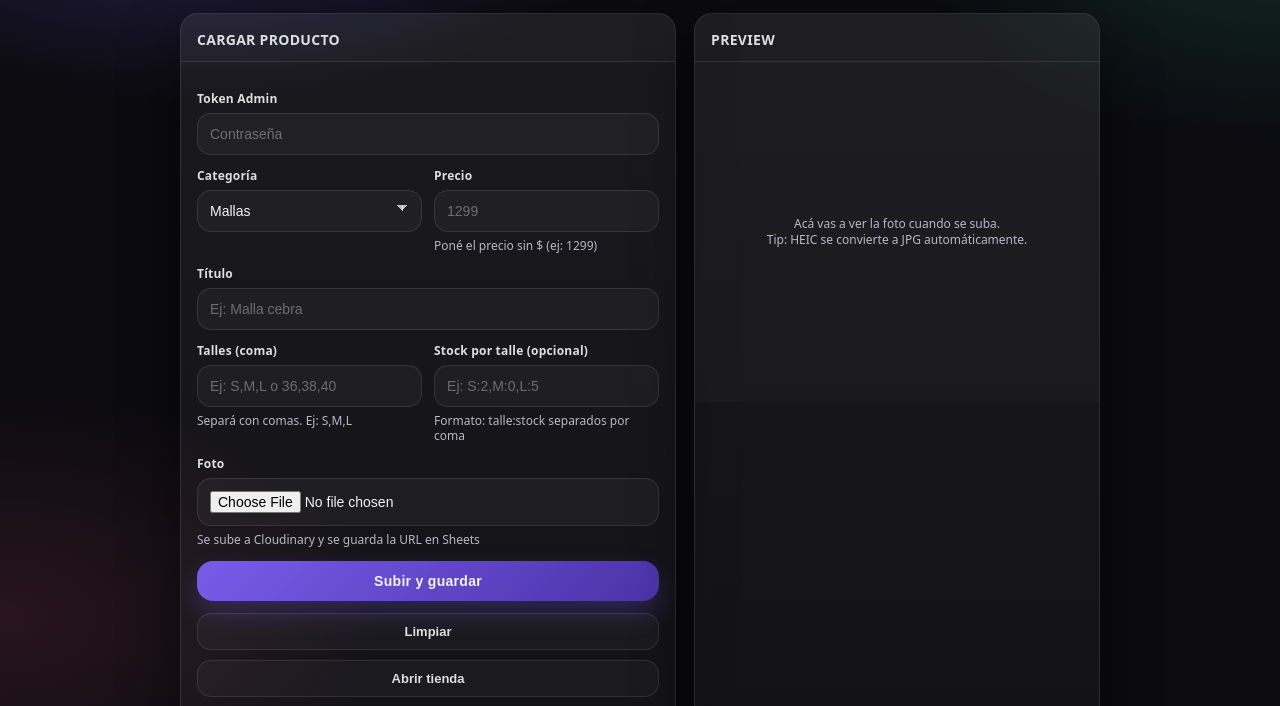
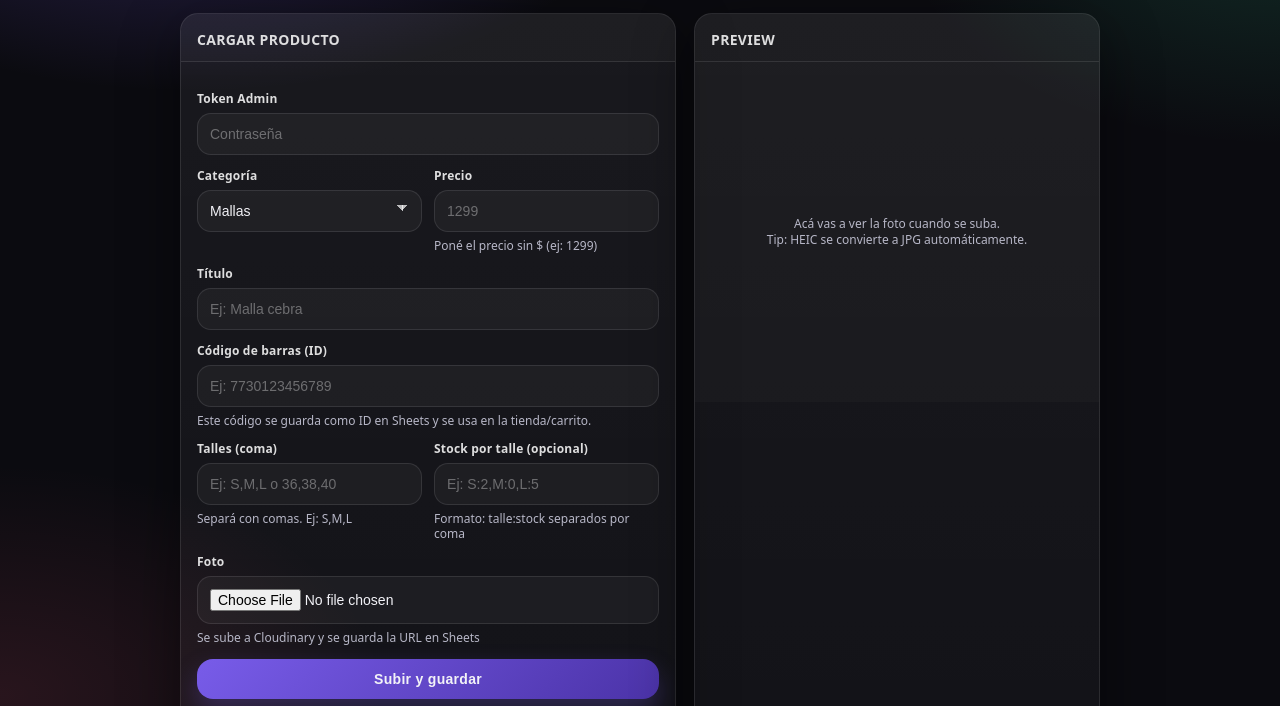
Before and after one commit to taxiradio5544/web, a website: page admin.html in a window 1280 px wide. Both pictures are taken after a click on the button "Subir y guardar". Shown: the part 86-792 px from the top of the page. Drawn offline with Linux system fonts and the light colour scheme.

Commit message:
id a admin

```diff
--- a/admin.html
+++ b/admin.html
@@ -286,6 +286,10 @@
         <label>Título</label>
         <input id="titulo" placeholder="Ej: Malla cebra" />
 
+        <label>Código de barras (ID)</label>
+        <input id="barcode" placeholder="Ej: 7730123456789" inputmode="numeric" />
+        <div class="hint">Este código se guarda como ID en Sheets y se usa en la tienda/carrito.</div>
+
         <div class="grid">
           <div>
             <label>Talles (coma)</label>
@@ -412,6 +416,13 @@
       const precio_oferta = "";
       const stock = 1;
       const activo = "si";
+      const id = ($("barcode")?.value || "").trim().replace(/\s+/g, "");
+
+      if (!id) {
+        setMsg("Falta el código de barras (ID).", "err");
+        return;
+      }
+
 
       if (!adminToken || !categoria || !titulo || !file) {
         setMsg("Faltan datos (token, categoría, título o foto).", "err");
@@ -448,6 +459,7 @@
         setMsg("Guardando en Sheets…", "info");
 
         const payload = {
+          id,
           categoria,
           titulo,
           precio,
```
